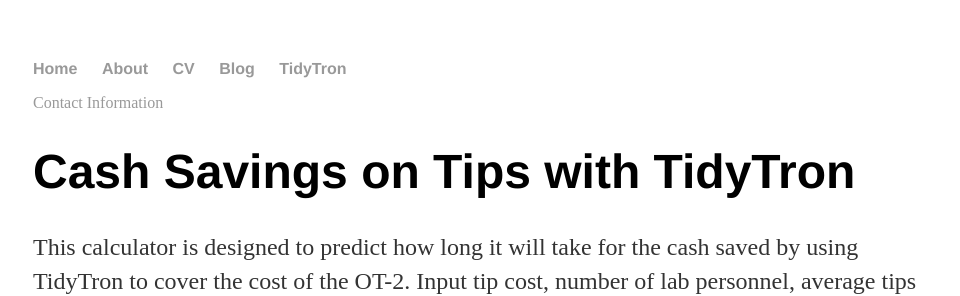
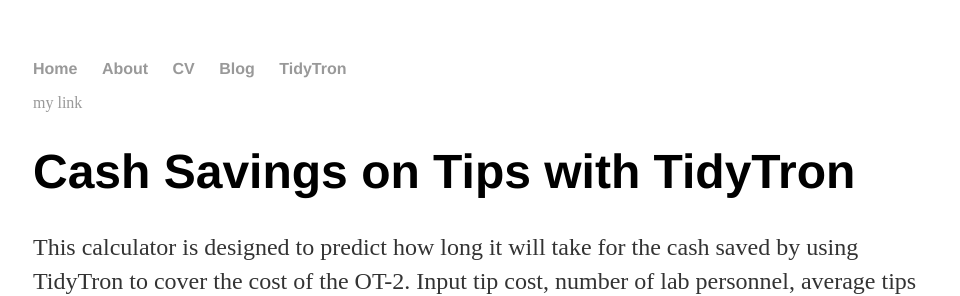
Before and after one commit to jbryantvt/jbryantvt.github.io, a Jekyll site: the page built from TidyTron/index.html, in a window 1280 px wide. Shown: the top 296 px of the page, without its empty margins (159-1119 px from the left). Built offline with Jekyll 4.4.1, drawn with Linux system fonts in a browser that asks for light colours.

Commit message:
Update index.html

```diff
--- a/TidyTron/index.html
+++ b/TidyTron/index.html
@@ -10,8 +10,7 @@
     <title>Cash Savings on Tips with TidyTron</title>
 </head>
 
- <a href="jbryantvt.github.io/TidyTron/Savings.html">Contact Information</a>
-
+    <a href="Savings.html">my link</a>
 
 <h1>Cash Savings on Tips with TidyTron</h1>
     <p>
```
